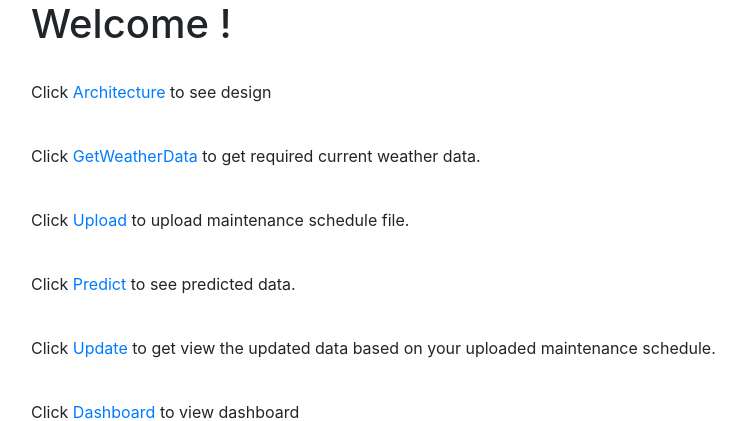
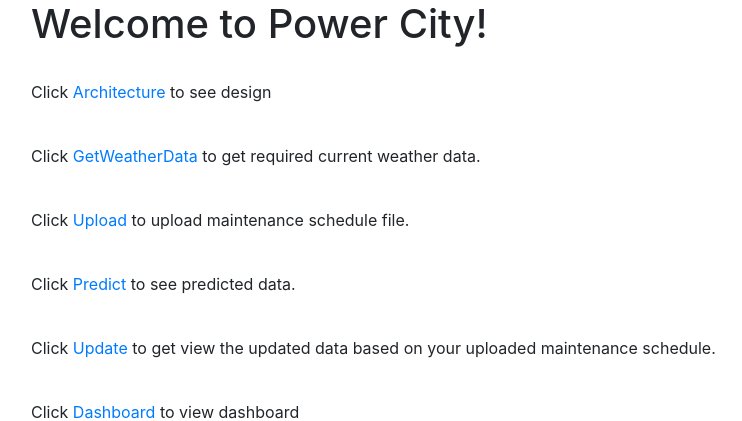
Before and after one commit to Abimbola-ai/Wind-and-Solar-farm-Application-Development, a Flask app: template templates/home.html in a window 1280 px wide. Shown: the top 421 px of the page, without its empty margins (54-796 px from the left). Run offline with Flask 3, Linux system fonts and the light colour scheme; the template is opened without the code that fills it, so the values that code supplies are empty; parts of the project's set-up code (start-up, migrations or seed data) failed here and were passed over.

Commit message:
Added a back to home link

```diff
--- a/dashboard.py
+++ b/dashboard.py
@@ -38,6 +38,8 @@ def init_dashboard(server):
     trace2 = go.Bar(x=branches,y = Solar_Output, name = 'Solar')
     trace3 = go.Bar(x=branches,y = Total_Output, name = 'Wind and Solar')
 
+    #styles = get_styles()
+
     data = [trace1, trace2]
     layout = go.Layout(barmode = 'group',xaxis_title="Day of the month", yaxis_title="Power Generated in MW")
     fig = go.Figure(data = data, layout = layout)
@@ -49,6 +51,7 @@ def init_dashboard(server):
     )
 
     dash_app.layout = html.Div(style={'backgroundColor': colors['background']}, children=[
+        html.A("Go to Home Page", href="/", style={'display':'block', 'padding':'5', 'background-color':'#111111'}),
         html.H1(
             children='Hello George',
             style={
--- a/templates/home.html
+++ b/templates/home.html
@@ -7,7 +7,7 @@
   </head>
   <body>
     <div class="container">
-      <h1>Welcome !</h2>
+      <h1>Welcome to Power City!</h2>
       <br>
       <p>Click <a href="/architecture">Architecture</a> to see design</p>
       <br>
```
